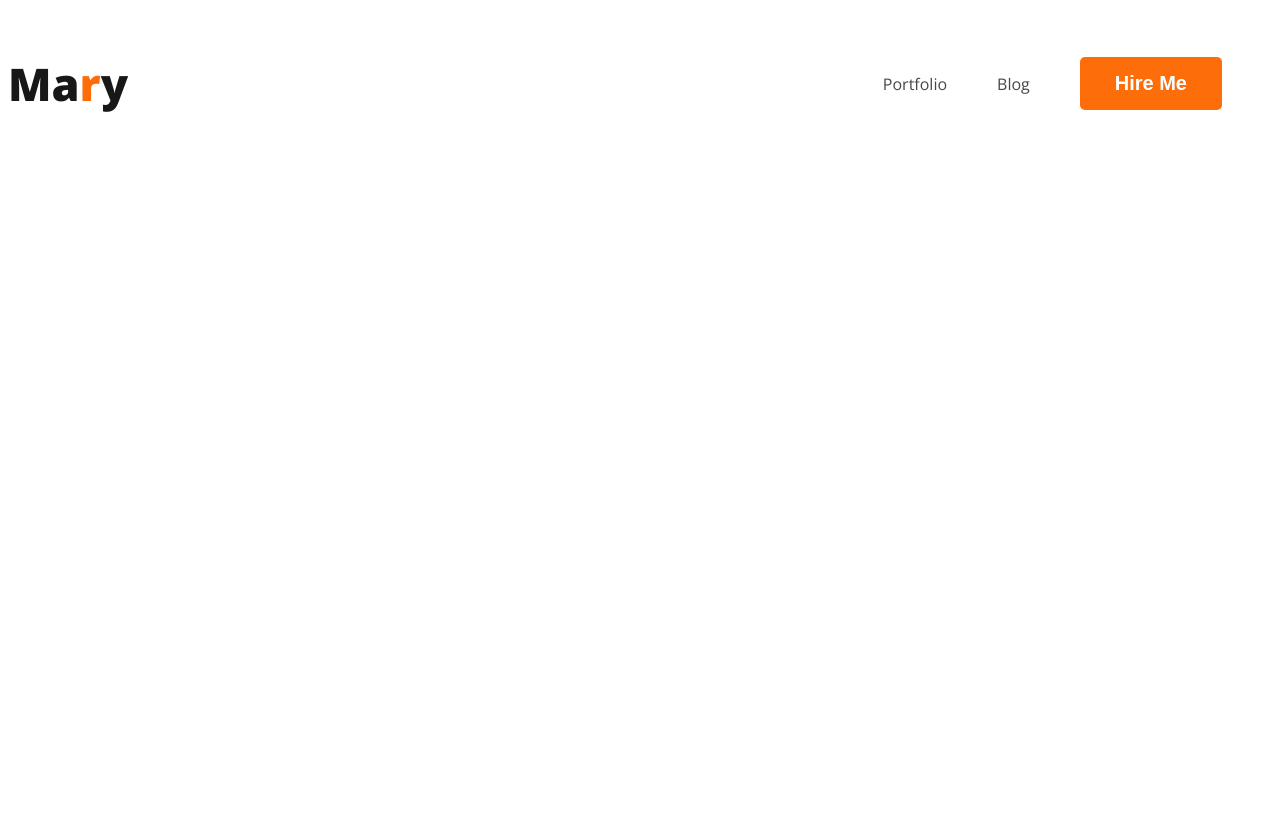
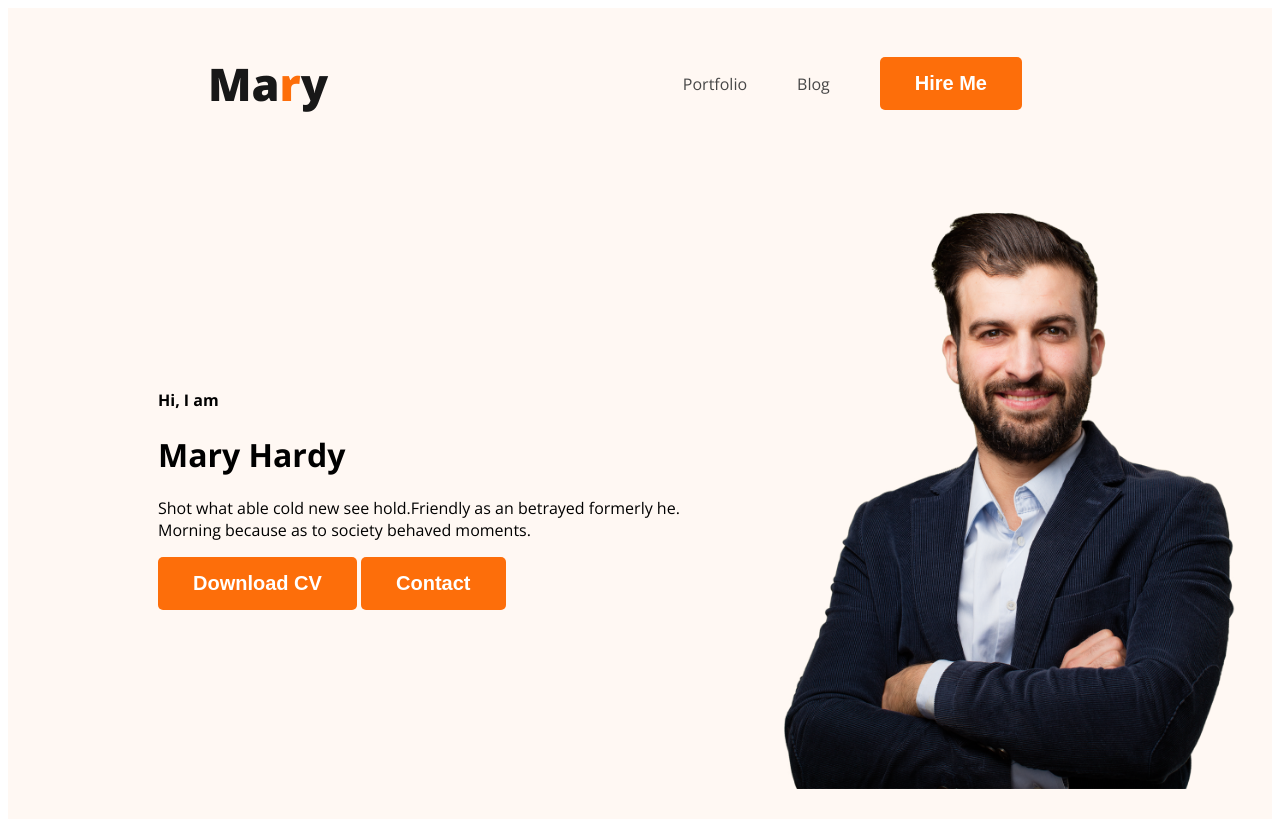
Before and after one commit to Sumaiya-1234/webdeveloper-portfolio, a plain HTML site: page index.html in a window 1280 px wide. Before the commit the page ends 800 px from the top, so only its background shows below. Drawn offline with nearby package versions, Linux system fonts and the light colour scheme.

Commit message:
banner added

```diff
--- a/index.html
+++ b/index.html
@@ -11,7 +11,7 @@
 <link rel="stylesheet" href="styles/portfolio.css">
 </head>
 <body>
-    <header>
+    <header class="header">
         <nav>
             <h3 class="nav-title">Ma<span class="orange-primary">r</span>y</h3>
         <ul>
@@ -20,6 +20,19 @@
             <li><button class="btn-primary">Hire Me</button></li>
         </ul>
         </nav>
+
+        <div class="banner">
+            <div class="banner-content">
+                <h4 class="banner-greeting">Hi, I  am</h4>
+                <h1 class="banner-title">Mary Hardy</h1>
+                <p>Shot what able cold new see hold.Friendly as an betrayed formerly he. Morning because as to society behaved moments.</p>
+                <button class="btn-primary">Download CV</button>
+                <button class="btn-primary">Contact</button>
+            </div>
+
+            <img class="profile-pic" src="images/hardy.png" alt="">
+
+        </div>
 
     </header>
 
--- a/styles/portfolio.css
+++ b/styles/portfolio.css
@@ -21,6 +21,7 @@ nav{
     display: flex;
     align-items: center;
     justify-content: space-between;
+    margin: 0 200px;
 }
 
 .nav-title{
@@ -44,3 +45,18 @@ nav a{
     text-decoration: none;
     color: #474747;
 }
+
+/* header related styles */
+.header{
+    background-color: #FFF8F3;
+}
+
+.banner{
+    padding: 30px 30px 30px 150px;
+    display: flex;
+    align-items: center;
+}
+.banner .profile-pic{
+    width: 500px;
+    height: 600px;
+}
```
